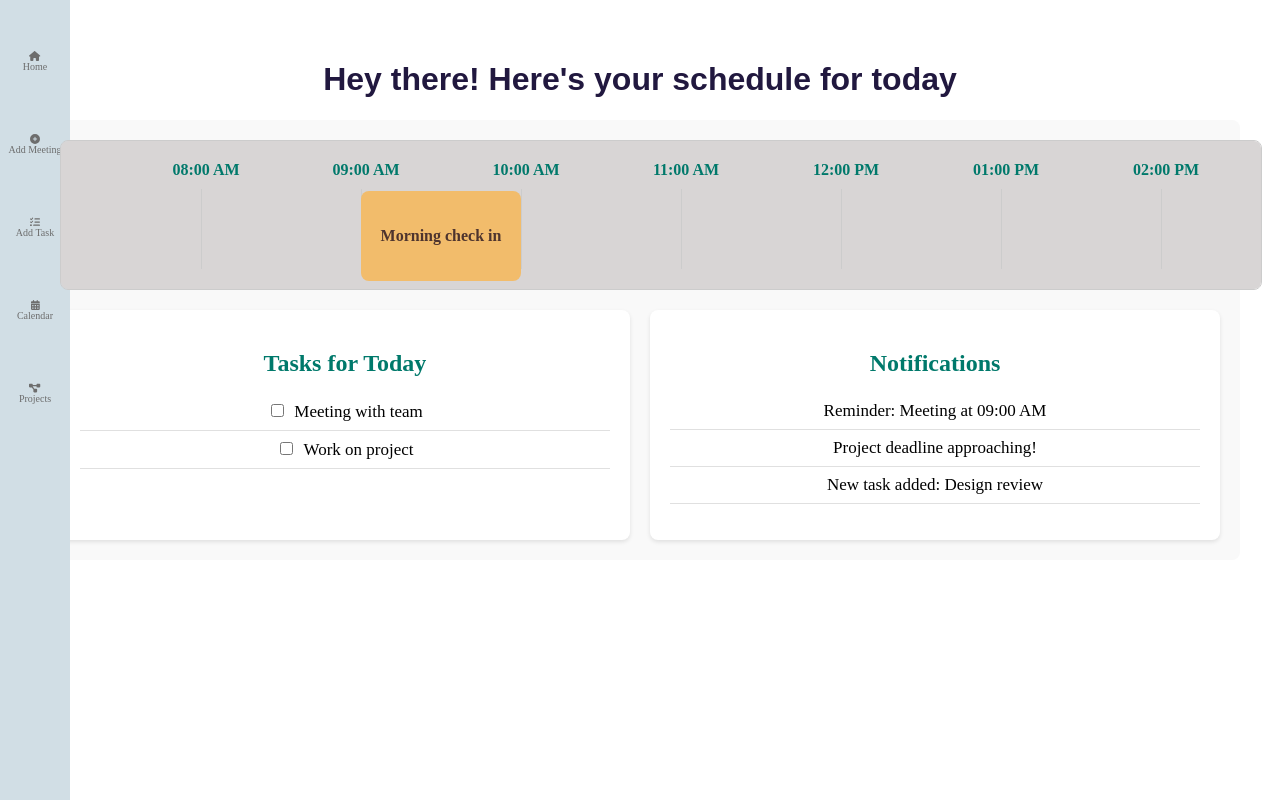
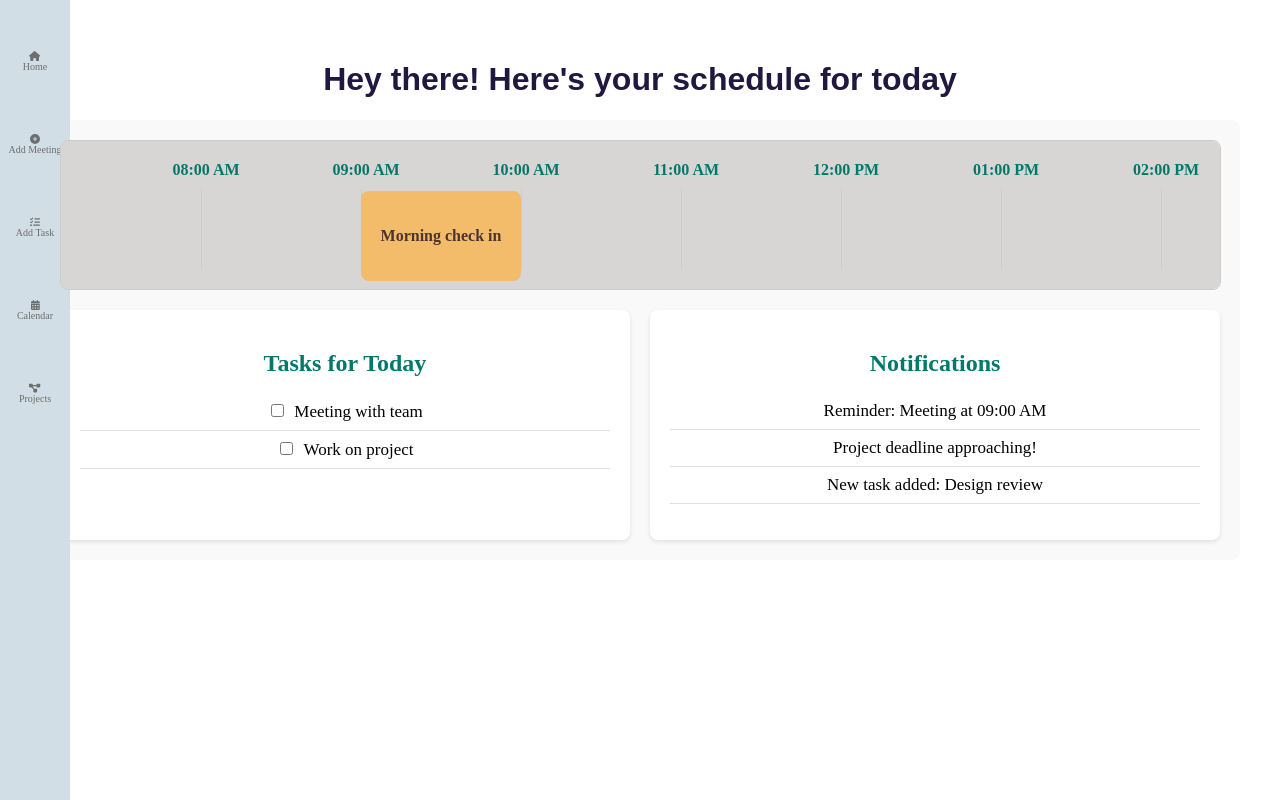
Before and after one commit to kimberlytmq/hackforgood, a React (Vite) app: page /home in a window 1280 px wide. Built offline with nearby package versions, Linux system fonts and the light colour scheme.

Commit message:
Update day schedule
modified:   src/components/DaySchedule.css

```diff
--- a/src/components/DaySchedule.css
+++ b/src/components/DaySchedule.css
@@ -19,7 +19,7 @@
 /* Scrollable schedule*/
 .schedule-container {
   position: relative;
-  width: 100%;
+  width: 96.5%;
   overflow-x: auto;
   display: grid;
   grid-template-rows: auto 80px;
```
